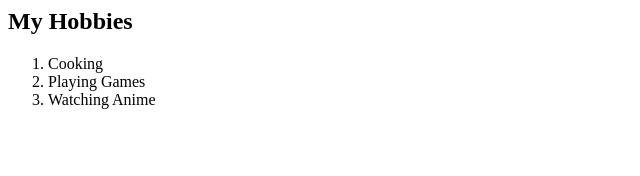
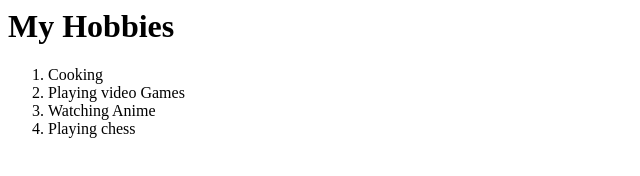
Before and after one commit to Himuu14/PersonalSite, a plain HTML site: page MyHobbies.html in a window 1280 px wide. Shown: the whole page, without its empty margins (0-640 px from the left). Drawn offline with Linux system fonts and the light colour scheme.

Commit message:
Update MyHobbies.html
change h2 to h1
add chess
change games to video games

```diff
--- a/MyHobbies.html
+++ b/MyHobbies.html
@@ -6,11 +6,12 @@
     <title>My Hobbies</title>
 </head>
 <body>
-    <h2><strong>My Hobbies</strong></h2>
+    <h1><strong>My Hobbies</strong></h1>
     <ol>
         <li>Cooking</li>
-        <li>Playing Games</li>
+        <li>Playing video Games</li>
         <li>Watching Anime</li>
+        <li>Playing chess</li>
     </ol>
 </body>
 </html>
```
